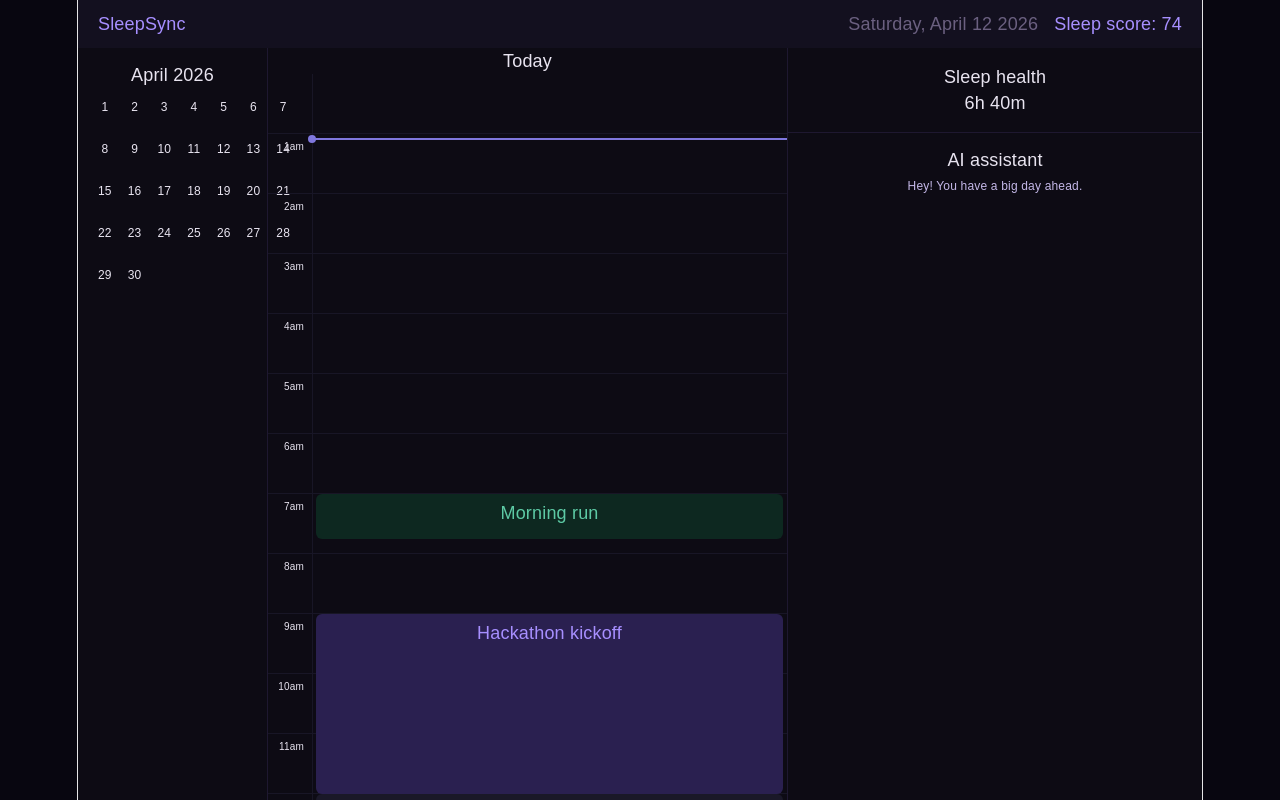
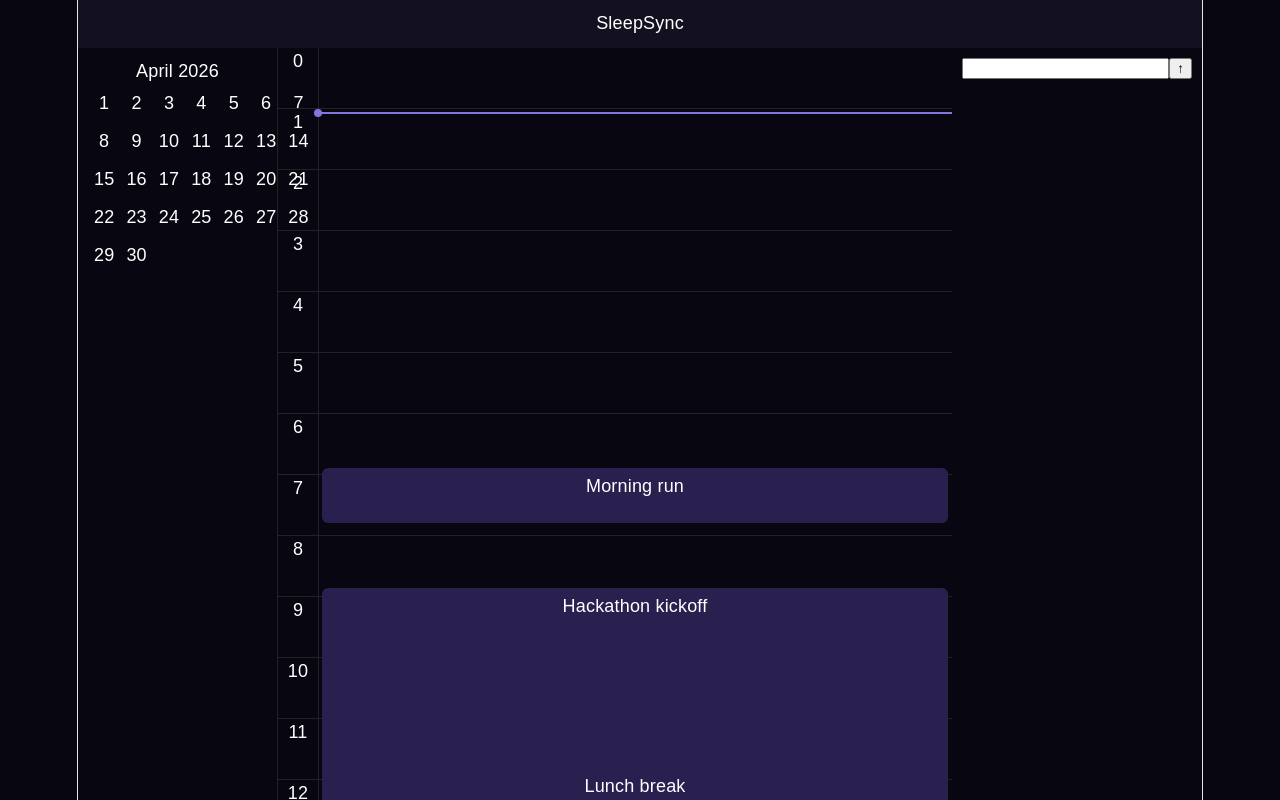
Before and after one commit to DonDot00/SleepSync, a React app in the folder frontend/: page / in a window 1280 px wide. Shown: the top 800 px of the page. Built offline with nearby package versions, Linux system fonts and the light colour scheme; the HTML template or start-up script is replaced by a standard one.

Commit message:
front change

```diff
--- a/frontend/src/App.css
+++ b/frontend/src/App.css
@@ -1,206 +1,115 @@
-*,
-*::before,
-*::after {
-  box-sizing: border-box;
+body {
   margin: 0;
-  padding: 0;
+  background: #080610;
+  color: white;
+  font-family: sans-serif;
 }
 
-body {
-  background: #080610;
-  font-family: 'Rubik', sans-serif;
-  color: #e8e4f0;
-}
-
-/* APP */
 .app {
   display: grid;
   grid-template-rows: 48px 1fr;
   height: 100vh;
-  background: #0d0b14;
 }
 
-/* TOP BAR */
 .topbar {
   background: #13101f;
-  display: flex;
-  align-items: center;
-  padding: 0 20px;
-  gap: 16px;
+  padding: 10px;
 }
 
-.logo {
-  color: #a78fff;
-}
-
-.topbar-date {
-  margin-left: auto;
-  color: #6b6080;
-}
-
-.topbar-score {
-  color: #a78fff;
-}
-
-/* MAIN LAYOUT */
 .main {
   display: grid;
-  grid-template-columns: 190px 520px 1fr;
-  height: 100%;
+  grid-template-columns: 200px 1fr 250px;
 }
 
 /* LEFT */
 .left-panel {
-  border-right: 1px solid #1e1830;
-  padding: 14px;
+  border-right: 1px solid #222;
+  padding: 10px;
 }
 
 .month-grid {
   display: grid;
   grid-template-columns: repeat(7, 1fr);
-  gap: 4px;
 }
 
 .day-cell {
   padding: 6px;
-  text-align: center;
-  font-size: 12px;
-  cursor: pointer;
-}
-
-.day-cell:hover {
-  background: #1e1830;
 }
 
 /* CENTER */
 .center-panel {
-  border-right: 1px solid #1e1830;
+  position: relative;
 }
 
 .cal-scroll {
   height: 100%;
   overflow-y: auto;
-  position: relative;
 }
 
 .hour-row {
   display: grid;
-  grid-template-columns: 44px 1fr;
+  grid-template-columns: 40px 1fr;
   height: 60px;
-  border-bottom: 1px solid #181626;
-}
-
-.hour-label {
-  font-size: 10px;
-  text-align: right;
-  padding-right: 8px;
+  border-bottom: 1px solid #222;
 }
 
 .hour-slot {
-  border-left: 1px solid #181626;
+  border-left: 1px solid #222;
+}
+
+.events-layer {
+  position: absolute;
+  top: 0;
+  left: 40px;
+  right: 0;
 }
 
 /* EVENTS */
-.events-layer {
-  position: absolute;
-  top: 0;
-  left: 44px;
-  right: 0;
-}
-
 .cal-event {
-  position: absolute;
-  left: 4px;
-  right: 4px;
+  background: #2a2050;
   border-radius: 6px;
-  padding: 6px;
+  padding: 5px;
   cursor: grab;
 }
-
-.cal-event:active {
-  cursor: grabbing;
-}
-
-/* COLORS */
-.ev-purple { background:#2a2050; color:#a78fff; }
-.ev-teal   { background:#0d2820; color:#5dcaa5; }
-.ev-pink   { background:#2a1020; color:#ed93b1; }
-.ev-gray   { background:#1a1828; color:#888780; }
 
 /* NOW LINE */
 .time-now-line {
   position: absolute;
-  left: 44px;
+  left: 40px;
   right: 0;
   height: 2px;
   background: #7f77dd;
 }
 
 .time-now-dot {
-  position: absolute;
-  left: -4px;
-  top: -3px;
   width: 8px;
   height: 8px;
   background: #7f77dd;
   border-radius: 50%;
+  position: absolute;
+  left: -4px;
+  top: -3px;
 }
 
 /* RIGHT */
-.right-panel {
-  display: flex;
-  flex-direction: column;
-}
-
-.sleep-section {
-  padding: 16px;
-  border-bottom: 1px solid #1e1830;
-}
-
 .chat-section {
-  flex: 1;
-  padding: 14px;
+  padding: 10px;
   display: flex;
   flex-direction: column;
 }
 
 .chat-messages {
   flex: 1;
-  overflow-y: auto;
-  margin-bottom: 10px;
-}
-
-.msg {
-  font-size: 12px;
-  margin-bottom: 6px;
-}
-
-.msg-ai {
-  color: #c4b8e8;
-}
-
-.msg-user {
-  color: #a78fff;
-  text-align: right;
 }
 
 .chat-input-row {
   display: flex;
-  gap: 6px;
 }
 
 .chat-input {
   flex: 1;
-  padding: 6px;
-  background: #1a1828;
-  border: 1px solid #2a2440;
-  color: white;
 }
 
 .send-btn {
-  padding: 6px 10px;
-  background: #2a2050;
-  color: #a78fff;
-  border: none;
   cursor: pointer;
 }
--- a/frontend/src/App.jsx
+++ b/frontend/src/App.jsx
@@ -1,9 +1,5 @@
 import React, { useState, useEffect, useRef } from "react";
-import {
-  DndContext,
-  useDraggable,
-  useDroppable
-} from "@dnd-kit/core";
+import { DndContext, useDraggable } from "@dnd-kit/core";
 import "./App.css";
 
 const HOUR_PX = 60;
@@ -18,8 +14,11 @@
   const style = {
     top: ev.startH * HOUR_PX,
     height: ev.durH * HOUR_PX,
+    position: "absolute",
+    left: 4,
+    right: 4,
     transform: transform
-      ? `translate(${transform.x}px, ${transform.y}px)`
+      ? `translate3d(${transform.x}px, ${transform.y}px, 0)`
       : undefined
   };
 
@@ -36,30 +35,15 @@
   );
 }
 
-/* ---------- Droppable Grid ---------- */
-function DroppableGrid({ children }) {
-  const { setNodeRef } = useDroppable({ id: "calendar" });
-
-  return (
-    <div ref={setNodeRef} className="events-layer">
-      {children}
-    </div>
-  );
-}
-
 /* ---------- App ---------- */
 export default function App() {
   const [events, setEvents] = useState([
     { id:1, title:'Morning run', type:'teal', startH:7, durH:0.75 },
     { id:2, title:'Hackathon kickoff', type:'purple', startH:9, durH:3 },
     { id:3, title:'Lunch break', type:'gray', startH:12, durH:1 },
-    { id:4, title:'Build sprint', type:'purple', startH:13, durH:5 },
-    { id:5, title:'Team dinner', type:'pink', startH:19, durH:1.5 },
   ]);
 
-  const [messages, setMessages] = useState([
-    { type: "ai", text: "Hey! You have a big day ahead." }
-  ]);
+  const [messages, setMessages] = useState([]);
   const [input, setInput] = useState("");
 
   const nowLineRef = useRef();
@@ -79,7 +63,7 @@
     return () => clearInterval(interval);
   }, []);
 
-  /* ---------- Drag Logic ---------- */
+  /* ---------- Drag End ---------- */
   const handleDragEnd = (event) => {
     const { active, delta } = event;
 
@@ -88,10 +72,7 @@
         if (ev.id === active.id) {
           let newStart = ev.startH + delta.y / HOUR_PX;
 
-          // snap to 15 min
-          newStart = Math.round(newStart * 4) / 4;
-
-          // clamp
+          newStart = Math.round(newStart * 4) / 4; // snap
           newStart = Math.max(0, Math.min(TOTAL_HOURS - ev.durH, newStart));
 
           return { ...ev, startH: newStart };
@@ -108,36 +89,24 @@
     setMessages(prev => [
       ...prev,
       { type: "user", text: input },
-      { type: "ai", text: "Got it! I updated your schedule 👍" }
+      { type: "ai", text: "Updated 👍" }
     ]);
 
     setInput("");
-  };
-
-  const fmtHour = (h) => {
-    const hh = Math.floor(h) % 24;
-    const mm = Math.round((h - Math.floor(h)) * 60);
-    const ampm = hh < 12 ? "am" : "pm";
-    const disp = hh === 0 ? 12 : hh > 12 ? hh - 12 : hh;
-    return mm === 0 ? `${disp}${ampm}` : `${disp}:${mm}${ampm}`;
   };
 
   return (
     <DndContext onDragEnd={handleDragEnd}>
       <div className="app">
 
-        {/* TOP BAR */}
+        {/* TOP */}
         <div className="topbar">
           <span className="logo">SleepSync</span>
-          <span className="topbar-date">Saturday, April 12 2026</span>
-          <div className="topbar-score">
-            <span className="score-dot"></span>Sleep score: 74
-          </div>
         </div>
 
         <div className="main">
 
-          {/* LEFT PANEL */}
+          {/* LEFT */}
           <div className="left-panel">
             <div className="panel-title">April 2026</div>
             <div className="month-grid">
@@ -147,12 +116,8 @@
             </div>
           </div>
 
-          {/* CENTER PANEL */}
+          {/* CENTER */}
           <div className="center-panel">
-            <div className="center-header">
-              <span className="today-label">Today</span>
-            </div>
-
             <div className="cal-scroll">
               <div
                 className="hour-grid"
@@ -160,21 +125,19 @@
               >
                 {Array.from({ length: 24 }, (_, h) => (
                   <div key={h} className="hour-row">
-                    <div className="hour-label">
-                      {h === 0 ? "" : `${h > 12 ? h - 12 : h}${h < 12 ? "am" : "pm"}`}
-                    </div>
+                    <div className="hour-label">{h}</div>
                     <div className="hour-slot"></div>
                   </div>
                 ))}
 
                 {/* EVENTS */}
-                <DroppableGrid>
+                <div className="events-layer">
                   {events.map(ev => (
                     <DraggableEvent key={ev.id} ev={ev} />
                   ))}
-                </DroppableGrid>
+                </div>
 
-                {/* CURRENT TIME */}
+                {/* NOW LINE */}
                 <div ref={nowLineRef} className="time-now-line">
                   <div className="time-now-dot"></div>
                 </div>
@@ -183,18 +146,9 @@
             </div>
           </div>
 
-          {/* RIGHT PANEL */}
+          {/* RIGHT */}
           <div className="right-panel">
-
-            {/* Sleep */}
-            <div className="sleep-section">
-              <div className="panel-title">Sleep health</div>
-              <div className="sleep-meta-val">6h 40m</div>
-            </div>
-
-            {/* Chat */}
             <div className="chat-section">
-              <div className="panel-title">AI assistant</div>
 
               <div className="chat-messages">
                 {messages.map((m, i) => (
@@ -207,7 +161,6 @@
               <div className="chat-input-row">
                 <input
                   className="chat-input"
-                  placeholder="Ask SleepSync..."
                   value={input}
                   onChange={(e) => setInput(e.target.value)}
                   onKeyDown={(e) => e.key === "Enter" && sendMsg()}
@@ -216,9 +169,10 @@
                   ↑
                 </button>
               </div>
+
             </div>
+          </div>
 
-          </div>
         </div>
       </div>
     </DndContext>
```
